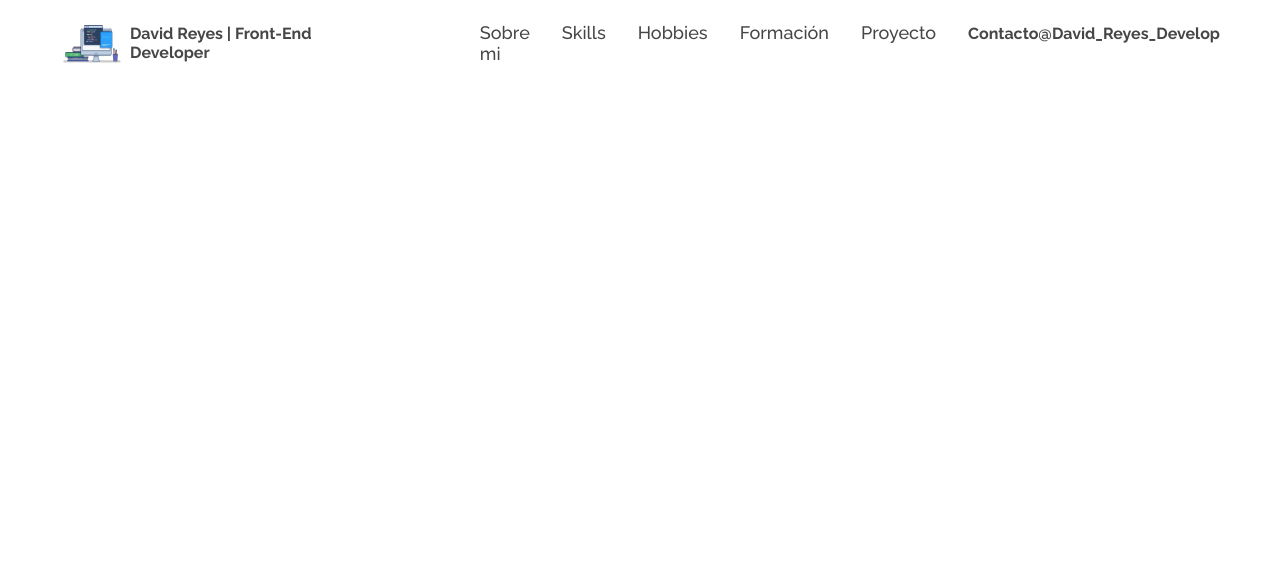
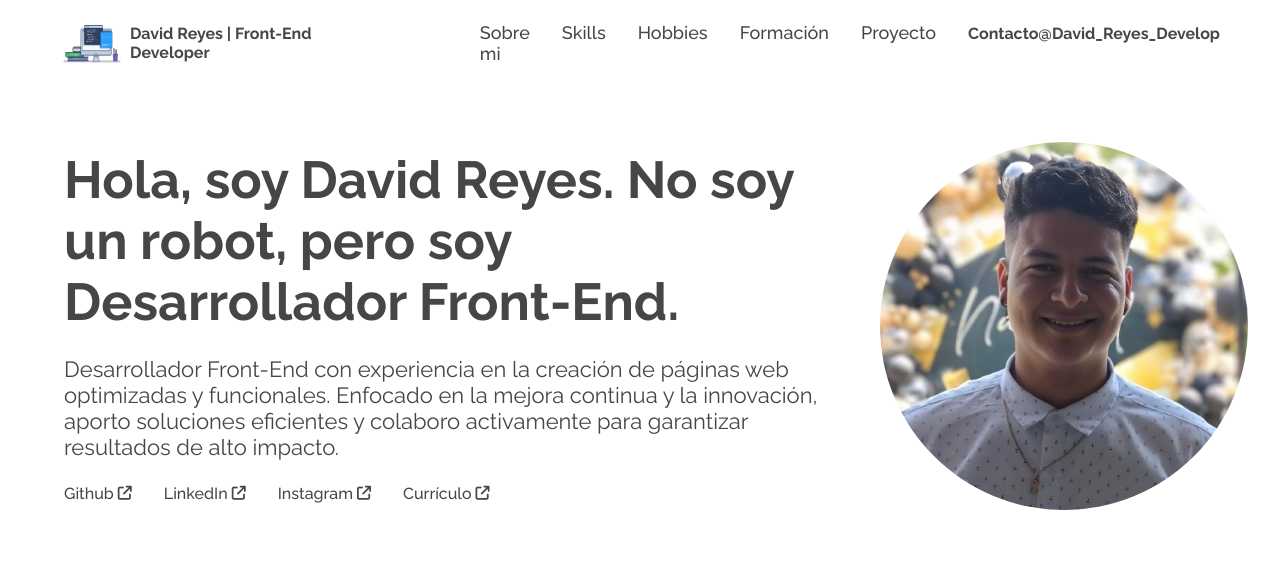
Before and after one commit to Juanda845/Portafolio-David-Reyes-Develop, a plain HTML site: page index.html in a window 1280 px wide. Drawn offline with Linux system fonts and the light colour scheme.

Commit message:
Creación de sección de presentación y agregado de CV en PDF
Se crea la sección de presentación con estilos responsivos para desktop, tablet y mobile. Se agrega la carpeta Resources y se incluye el archivo PDF del CV.

```diff
--- a/Css/style.css
+++ b/Css/style.css
@@ -3,6 +3,7 @@
 :root {
     /* Paleta de colores */
     --color-de-fondo: #ffffff;
+    --color-de-fondo-secundario: #EAF2FD;
     --color-de-letra: #464646;
     --color-de-botones: #2a7ae4;
     /* Fuente de letra */
@@ -24,13 +25,14 @@ body {
 
 /* Desarrollo Mobile */
 .container-cabecera {
+    width: 100%;
     min-height: 56px;
     display: flex;
     padding: 8px;
     align-items: center;
     justify-content: space-between;
-    gap: 30px; /* Gap para móvil */
-    position: fixed;
+    gap: 30px;
+    position: relative;
 }
 
 .container-logo-title {
@@ -70,11 +72,63 @@ body {
     color: var(--color-de-letra);
 }
 
+.container-main {
+    padding: 16px;
+}
+
+.presentacion {
+    display: flex;
+    flex-direction: column-reverse;
+    gap: 16px;
+}
+
+.container-info{
+    display: flex;
+    flex-direction: column;
+    gap: 16px;
+}
+
+.title-presentacion {
+    font-size: 22px;
+    font-weight: bold;
+}
+
+.text-presentacion {
+    font-size: 14px;
+    font-weight: 400;
+}
+
+.lista-redes-sociales {
+    list-style: none;
+    display: flex;
+    gap: 8px;
+}
+
+.item-redes-sociales {
+    font-size: 14px;
+    font-weight: 600;
+}
+
+.redes-sociales-link {
+    text-decoration: none;
+    color: var(--color-de-letra);
+}
+
+i.fa-solid.fa-arrow-up-right-from-square.fa-sm {
+    color: var(--color-de-letra);
+}
+
+.image-perfil {
+    width: 98px;
+    height: 98px;
+    border-radius: 50%;
+}
+
 /* Desarrollo Tablet */
 @media (min-width: 768px) {
     .container-cabecera {
-        padding: 16px;
-        gap: 149px; /* Gap para tablet */
+        padding: 16px 32px;
+        gap: 149px;
     }
 
     .logo-cabecera {
@@ -101,6 +155,43 @@ body {
     .contacto-link {
         font-size: 16px;
     }
+
+    .container-main {
+        padding: 32px;
+    }
+
+    .presentacion {
+        display: flex;
+        flex-direction: row;
+        align-items: center;
+    }
+
+    .container-info {
+        display: flex;
+        gap: 8px;
+        padding: 32px;
+    }
+
+    .text-presentacion {
+        font-size: 16px;
+        font-weight: 400;
+    }
+
+    .lista-redes-sociales {
+        list-style: none;
+        display: flex;
+        gap: 32px;
+    }
+
+    .item-redes-sociales {
+        font-size: 16px;
+        font-weight: 500;
+    }
+
+    .image-perfil {
+        width: 146px;
+        height: 146px;
+    }
 }
 
 /* Desarrollo desktop */
@@ -108,7 +199,7 @@ body {
     .container-cabecera {
         min-height: 85px;
         padding: 0 60px;
-        gap: 114px; /* Gap para desktop */
+        gap: 114px;
     }
 
     .logo-cabecera {
@@ -131,4 +222,41 @@ body {
     .contacto-link {
         font-size: 16px;
     }
+
+    .presentacion {
+        display: flex;
+        flex-direction: row;
+        align-items: center;
+    }
+
+    .container-info {
+        display: flex;
+        gap: 24px;
+    }
+
+    .title-presentacion {
+        font-size: 52px;
+        font-weight: bold;
+    }
+
+    .text-presentacion {
+        font-size: 22px;
+        font-weight: 400;
+    }
+
+    .lista-redes-sociales {
+        list-style: none;
+        display: flex;
+        gap: 32px;
+    }
+
+    .item-redes-sociales {
+        font-size: 16px;
+        font-weight: 500;
+    }
+
+    .image-perfil {
+        width: 368px;
+        height: 368px;
+    }
 }
--- a/index.html
+++ b/index.html
@@ -6,6 +6,9 @@
     <meta name="viewport" content="width=device-width, initial-scale=1.0">
     <title>David Reyes | Front-End Developer Portfolio</title>
     <link rel="stylesheet" href="./css/style.css">
+    <link rel="stylesheet" href="https://cdnjs.cloudflare.com/ajax/libs/font-awesome/6.6.0/css/all.min.css"
+        integrity="sha512-Kc323vGBEqzTmouAECnVceyQqyqdsSiqLQISBL29aUW4U/M7pSPA/gEUZQqv1cwx4OnYxTxve5UMg5GT6L4JJg=="
+        crossorigin="anonymous" referrerpolicy="no-referrer" />
 </head>
 
 <body>
@@ -21,13 +24,26 @@
                 <li class="menu-item"><a href="#" class="menu-link">Hobbies</a></li>
                 <li class="menu-item"><a href="#" class="menu-link">Formación</a></li>
                 <li class="menu-item"><a href="#" class="menu-link">Proyecto</a></li>
-                <li class="menu-item">
-                    <a href="mailto:juanda3194236082@gmail.com"
-                        class="menu-link contacto-link">Contacto@David_Reyes_Develop</a>
-                </li>
+                <li class="menu-item"><a href="mailto:juanda3194236082@gmail.com" class="menu-link contacto-link">Contacto@David_Reyes_Develop</a></li>
             </ul>
         </nav>
     </header>
+
+    <main class="container-main">
+        <section class="presentacion">
+            <div class="container-info">
+                <h1 class="title-presentacion">Hola, soy David Reyes. No soy un robot, pero soy Desarrollador Front-End.</h1>
+                <p class="text-presentacion">Desarrollador Front-End con experiencia en la creación de páginas web optimizadas y funcionales. Enfocado en la mejora continua y la innovación, aporto soluciones eficientes y colaboro activamente para garantizar resultados de alto impacto.</p>
+                <ul class="lista-redes-sociales">
+                    <li class="item-redes-sociales"><a href="https://github.com/Juanda845" target="_blank" class="redes-sociales-link">Github <i class="fa-solid fa-arrow-up-right-from-square fa-sm"></i></a></li>
+                    <li class="item-redes-sociales"><a href="https://www.linkedin.com/in/david-reyes-549697271/" target="_blank" class="redes-sociales-link">LinkedIn <i class="fa-solid fa-arrow-up-right-from-square fa-sm"></i></a></li>
+                    <li class="item-redes-sociales"><a href="https://www.instagram.com/david_reyes845/" target="_blank" class="redes-sociales-link">Instagram <i class="fa-solid fa-arrow-up-right-from-square fa-sm"></i></a></li>
+                    <li class="item-redes-sociales"><a href="Resources/CV_Juan_David_Rosero_Reyes.pdf" target="_blank" class="redes-sociales-link" download="CV_Juan_David_Rosero_Reyes.pdf">Currículo <i class="fa-solid fa-arrow-up-right-from-square fa-sm"></i></a></li>
+                </ul>
+            </div>
+            <img src="./img/Fondo-Profesional.jpeg" alt="Imagen de perfil" class="image-perfil">
+        </section>
+    </main>
     <script src="./JavaScript/functions.js"></script>
 </body>
 
```
Also changed, not shown: 1 other file.
